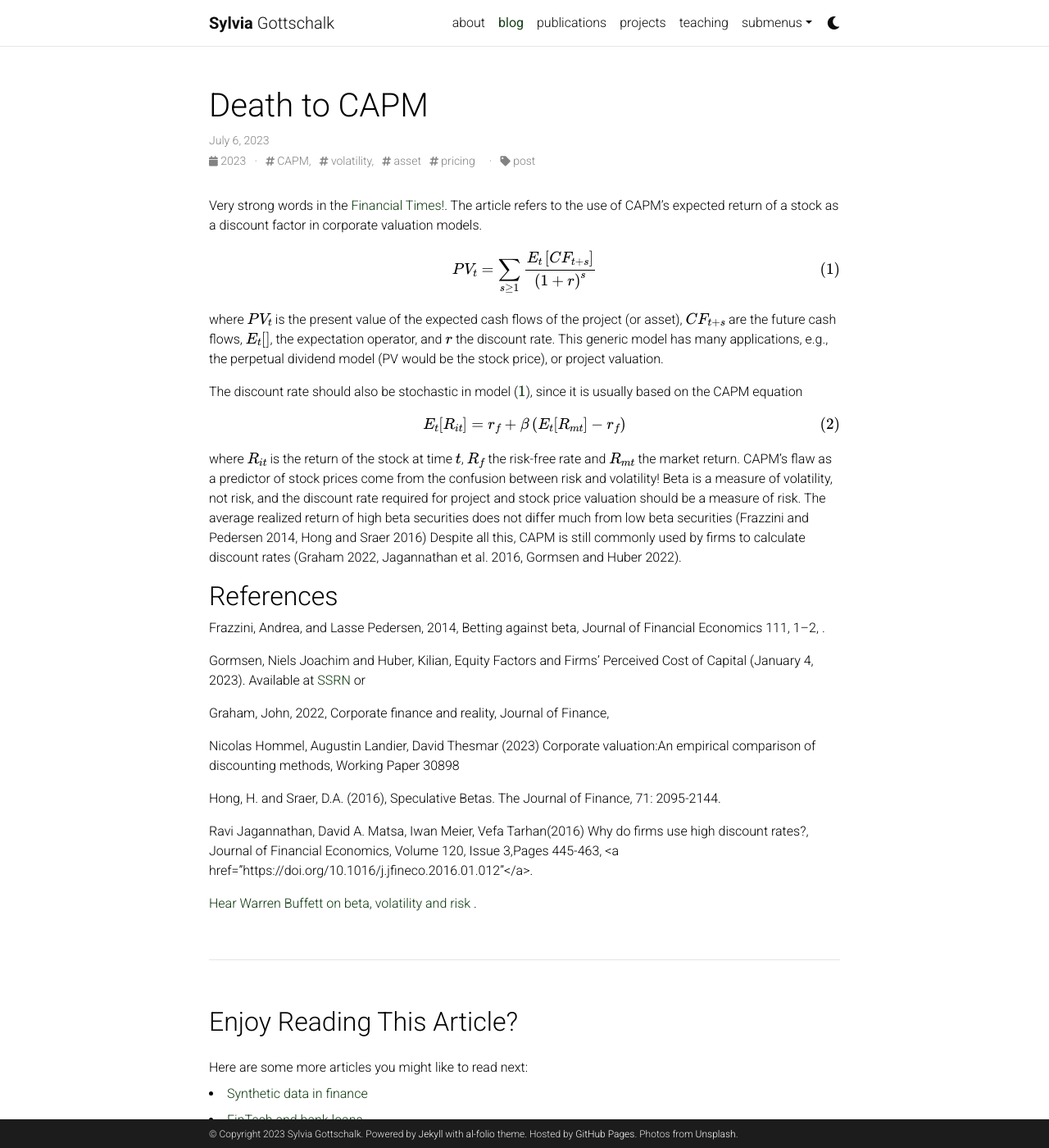
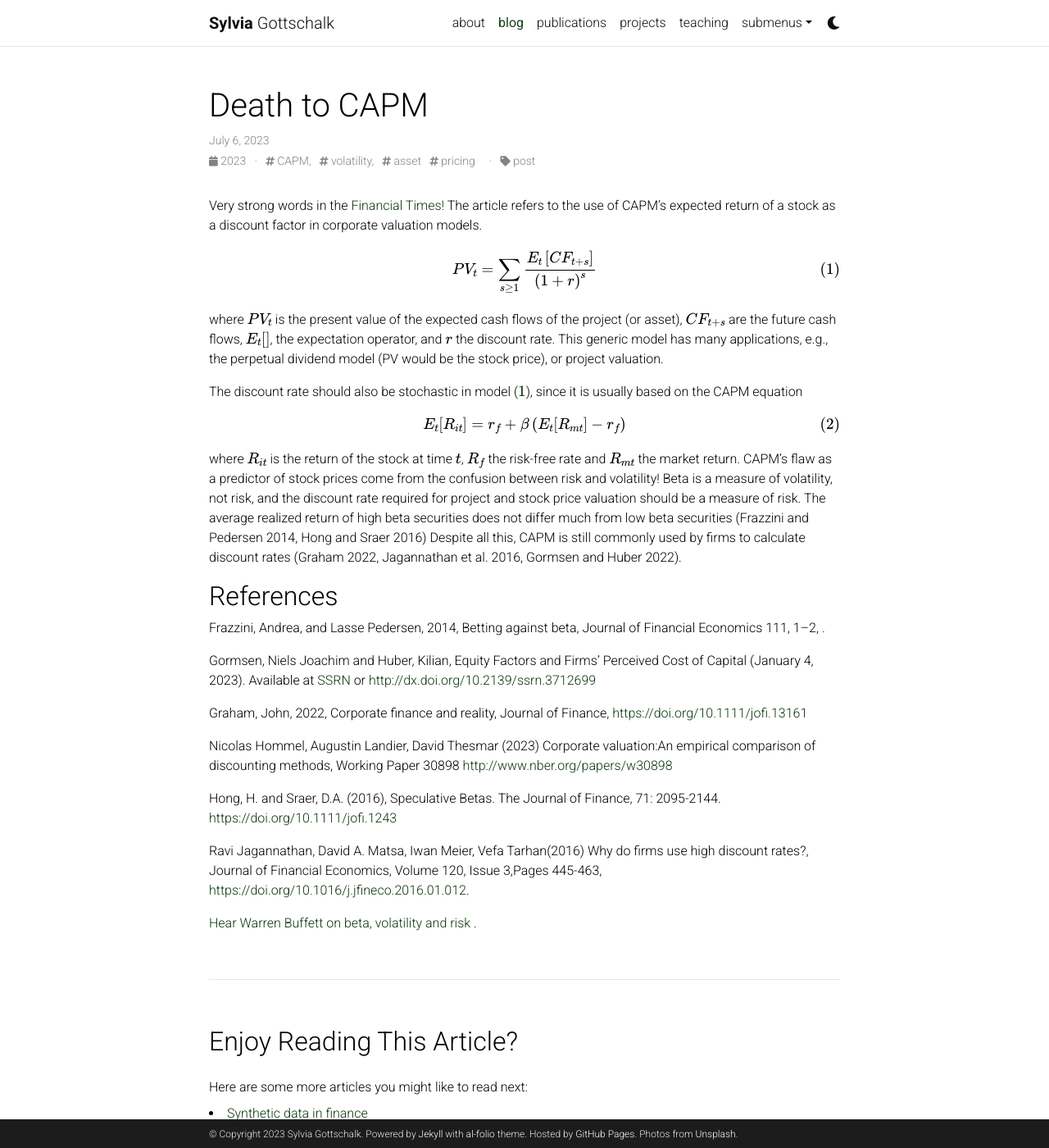
Before and after one commit to sdgottschalk/sgottschalk.io, a Jekyll site: the page built from _posts/2023-07-06-death_to_capm.md, in a window 1280 px wide and 1400 px high. Shown: the whole window at 82% size. Built offline with Jekyll 4.4.1, drawn with Linux system fonts in a browser that asks for light colours; comment, search, counter and statistics services are not loaded; a style sheet for code colours, icons or effects is not loaded.

Commit message:
Update 2023-07-06-death_to_capm.md

```diff
--- a/_posts/2023-07-06-death_to_capm.md
+++ b/_posts/2023-07-06-death_to_capm.md
@@ -7,7 +7,7 @@ tags: CAPM, volatility, asset pricing
 categories: post
 related_posts: true
 ---
-Very strong words in the <a href="https://www.ft.com/content/efe30c0c-c239-4528-a643-0a888b6c897d">Financial Times!</a>.
+Very strong words in the <a href="https://www.ft.com/content/efe30c0c-c239-4528-a643-0a888b6c897d">Financial Times!</a>
 The article refers to the use of CAPM's expected return of a stock as a discount factor in corporate valuation models.
 
 \begin{equation}
@@ -32,16 +32,16 @@ Despite all this, CAPM is still commonly used by firms to calculate discount rat
 Frazzini, Andrea, and Lasse Pedersen, 2014, Betting against beta, Journal of Financial Economics 111, 1–2, <a href="https://doi.org/10.1016/j.jfineco.2013.10.005"></a>.
 
 Gormsen, Niels Joachim and Huber, Kilian, Equity Factors and Firms’ Perceived Cost of Capital (January 4, 2023). Available at
-<a href="https://ssrn.com/abstract=3712699">SSRN</a> or <a href="http://dx.doi.org/10.2139/ssrn.3712699"></a>
+<a href="https://ssrn.com/abstract=3712699">SSRN</a> or <a href="http://dx.doi.org/10.2139/ssrn.3712699">http://dx.doi.org/10.2139/ssrn.3712699</a>
 
-Graham, John, 2022, Corporate finance and reality, Journal of Finance, <a href="https://doi.org/10.1111/jofi.13161"></a>
+Graham, John, 2022, Corporate finance and reality, Journal of Finance, <a href="https://doi.org/10.1111/jofi.13161">https://doi.org/10.1111/jofi.13161</a>
 
 Nicolas Hommel, Augustin Landier, David Thesmar (2023) Corporate valuation:An empirical comparison of discounting methods, Working Paper 30898
-<a href="http://www.nber.org/papers/w30898"></a>
+<a href="http://www.nber.org/papers/w30898">http://www.nber.org/papers/w30898</a>
 
-Hong, H. and Sraer, D.A. (2016), Speculative Betas. The Journal of Finance, 71: 2095-2144. <a href="https://doi.org/10.1111/jofi.12431"></a>
+Hong, H. and Sraer, D.A. (2016), Speculative Betas. The Journal of Finance, 71: 2095-2144. <a href="https://doi.org/10.1111/jofi.12431">https://doi.org/10.1111/jofi.1243</a>
 
 Ravi Jagannathan, David A. Matsa, Iwan Meier, Vefa Tarhan(2016) Why do firms use high discount rates?, Journal of Financial Economics, Volume 120, Issue 3,Pages 445-463,
-<a href="https://doi.org/10.1016/j.jfineco.2016.01.012"</a>.
+<a href="https://doi.org/10.1016/j.jfineco.2016.01.012">https://doi.org/10.1016/j.jfineco.2016.01.012</a>.
 
 <a href="https://youtu.be/KmQk4zkrdzU">Hear Warren Buffett on beta, volatility and risk</a>  .
```
